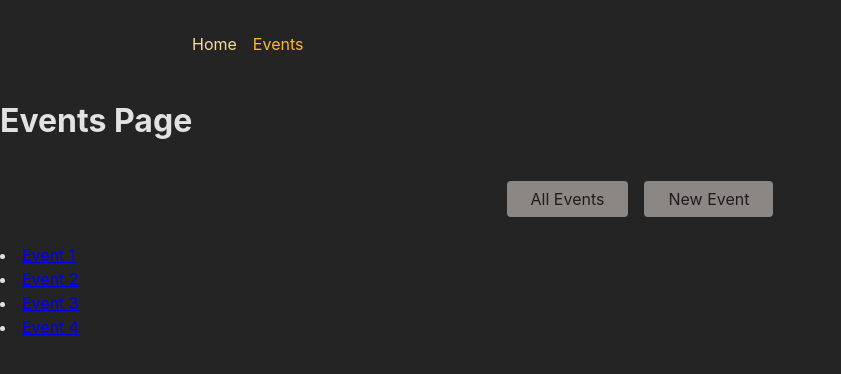
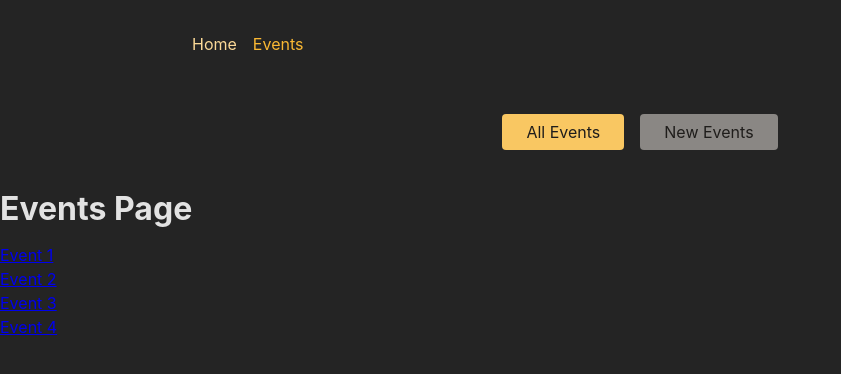
Before and after one commit to AnastasiosMpoletis/events-routing, a React (Create React App) app in the folder frontend/: page /events in a window 1280 px wide. Shown: the top 374 px of the page, without its empty margins (0-841 px from the left). Built offline with nearby package versions, Linux system fonts and the light colour scheme.

Commit message:
L-358. Create EventsRoot component as a parent for events children. Refactor createBrowserRouter to support this new functionality. Added some small details from the instructor in other components

```diff
--- a/frontend/src/App.js
+++ b/frontend/src/App.js
@@ -23,6 +23,7 @@
 import { createBrowserRouter, RouterProvider } from 'react-router-dom';
 import RootLayout from './pages/Root.js';
 import HomePage from './pages/Home.js';
+import EventsRootLayout from './pages/EventsRoot.js';
 import EventsPage from './pages/Events.js';
 import EventDetailPage from './pages/EventDetail.js';
 import NewEventPage from './pages/NewEvent.js';
@@ -36,8 +37,9 @@ const router = createBrowserRouter([
       { index: true, element: <HomePage /> },
       {
         path: 'events',
-        element: <EventsPage />,
+        element: <EventsRootLayout />,
         children: [
+          { index: true, element: <EventsPage /> },
           { path: ':eventId', element: <EventDetailPage /> },
           { path: 'new', element: <NewEventPage /> },
           { path: ':eventId/edit', element: <EditEventPage /> },
--- a/frontend/src/components/EventsNavigation.js
+++ b/frontend/src/components/EventsNavigation.js
@@ -1,3 +1,4 @@
+import { NavLink } from 'react-router-dom';
 import classes from './EventsNavigation.module.css';
 
 function EventsNavigation() {
@@ -6,10 +7,17 @@ function EventsNavigation() {
       <nav>
         <ul className={classes.list}>
           <li>
-            <a href="/events">All Events</a>
+            <NavLink
+              to="/events"
+              className={({ isActive }) => isActive ? classes.active : undefined}
+              end
+            >All Events</NavLink>
           </li>
           <li>
-            <a href="/events/new">New Event</a>
+            <NavLink
+              to="/events/new"
+              className={({ isActive }) => isActive ? classes.active : undefined}
+            >New Events</NavLink>
           </li>
         </ul>
       </nav>
--- a/frontend/src/components/MainNavigation.js
+++ b/frontend/src/components/MainNavigation.js
@@ -8,14 +8,14 @@ function MainNavigation() {
         <ul className={classes.list}>
           <li>
             <NavLink
-              to=''
+              to='/'
               className={({ isActive }) => isActive ? classes.active : undefined}
               end
             >Home</NavLink>
           </li>
           <li>
             <NavLink
-              to='events'
+              to='/events'
               className={({ isActive }) => isActive ? classes.active : undefined}
             >Events</NavLink>
           </li>
--- a/frontend/src/pages/EventDetail.js
+++ b/frontend/src/pages/EventDetail.js
@@ -6,7 +6,7 @@ function EventDetailPage() {
     return (
         <>
             <h1>Event Detail Page</h1>
-            {params.eventId}
+            <p>Event id: {params.eventId}</p>
         </>
     );
 }
--- a/frontend/src/pages/Events.js
+++ b/frontend/src/pages/Events.js
@@ -1,5 +1,4 @@
-import { Link, Outlet } from "react-router-dom";
-import EventsNavigation from "../components/EventsNavigation.js";
+import { Link } from "react-router-dom";
 
 const EVENTS = [
     { id: 'e1', title: 'Event 1', },
@@ -12,8 +11,7 @@ function EventsPage() {
     return (
         <>
             <h1>Events Page</h1>
-            <EventsNavigation />
-            <Outlet />
+            <ul>
                 {EVENTS.map(event =>
                     <li key={event.id}>
                         <Link to={event.id}>
@@ -21,6 +19,7 @@ function EventsPage() {
                         </Link>
                     </li>
                 )}
+            </ul>
         </>
     );
 }
--- /dev/null
+++ b/frontend/src/pages/EventsRoot.js
@@ -0,0 +1,13 @@
+import { Outlet } from "react-router-dom";
+import EventsNavigation from "../components/EventsNavigation.js";
+
+function EventsRootLayout() {
+    return (
+        <>
+            <EventsNavigation />
+            <Outlet />
+        </>
+    );
+}
+
+export default EventsRootLayout;
```
Lines whose indentation alone changed are shown as unchanged.
